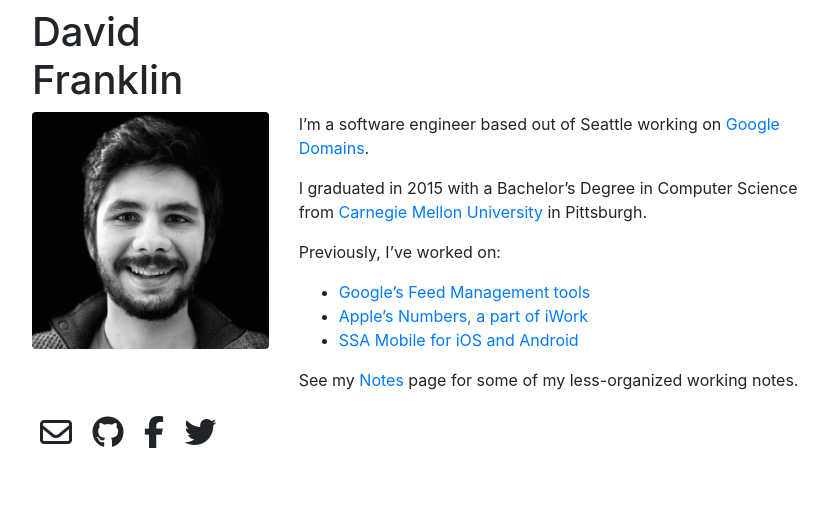
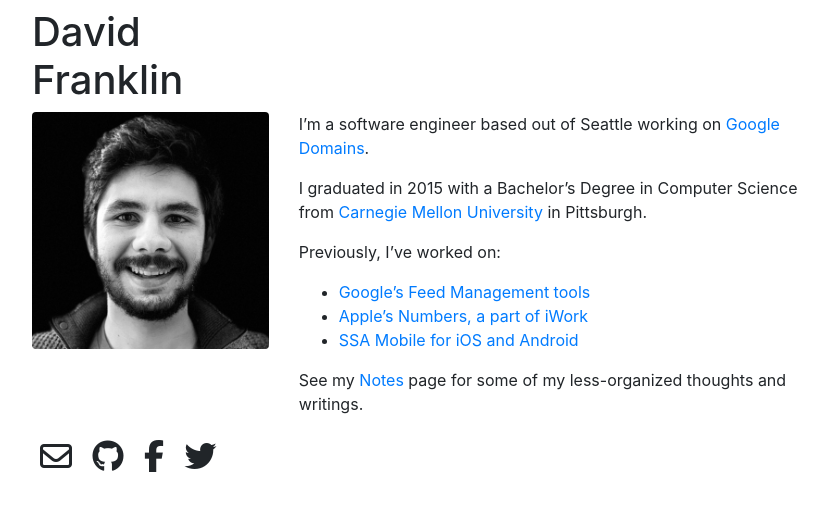
Before and after one commit to dgfranklin/franklin.dev, a Jekyll site: the page built from src/index.md, in a window 1280 px wide. Shown: the top 511 px of the page, without its empty margins (223-1051 px from the left). Built offline with Jekyll 4.4.1, drawn with Linux system fonts in a browser that asks for light colours; nearby versions of some CDN libraries.

Commit message:
Update text on notes to remove "working"

```diff
--- a/src/index.md
+++ b/src/index.md
@@ -11,4 +11,4 @@ Previously, I've worked on:
 - [Apple's Numbers, a part of iWork](https://www.apple.com/numbers/)
 - [SSA Mobile for iOS and Android](http://www.facebook.com/ssamobile)
 
-See my [Notes](https://notes.franklin.dev) page for some of my less-organized working notes.
+See my [Notes](https://notes.franklin.dev) page for some of my less-organized thoughts and writings.
```
